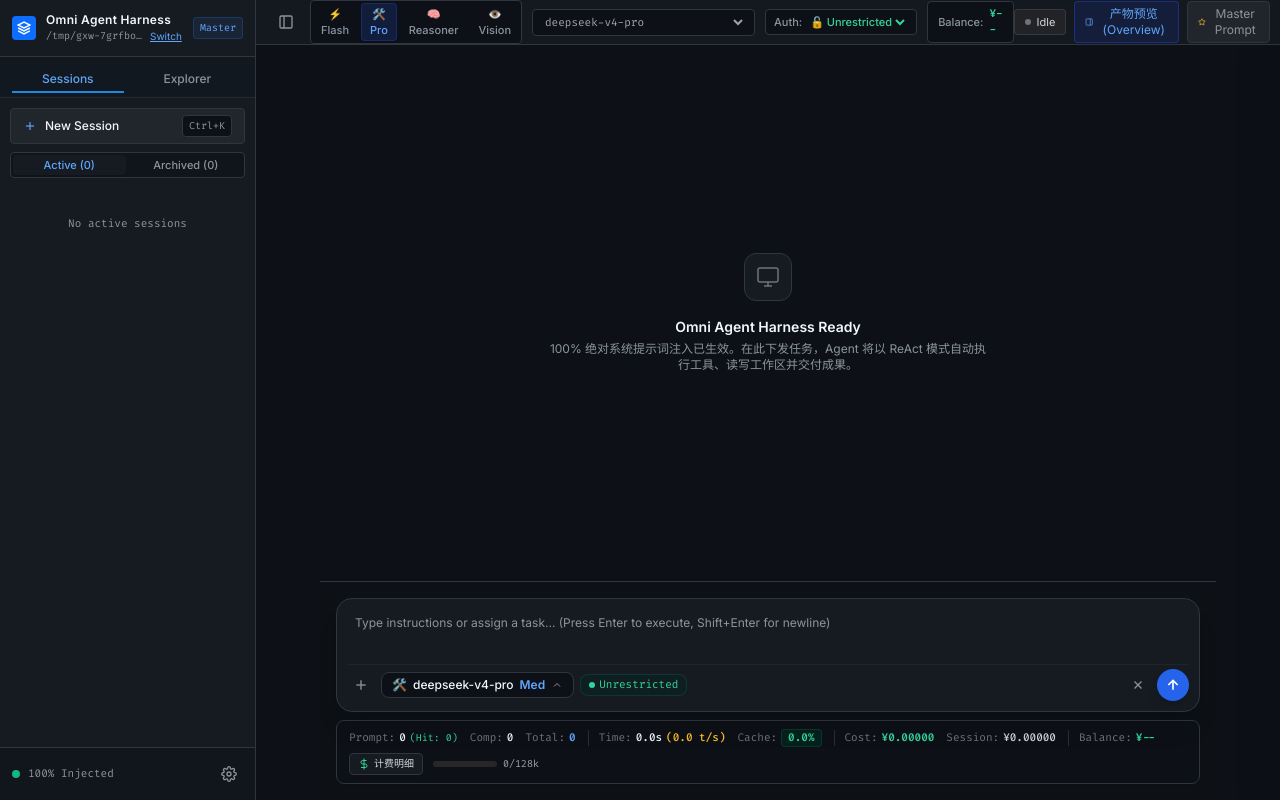
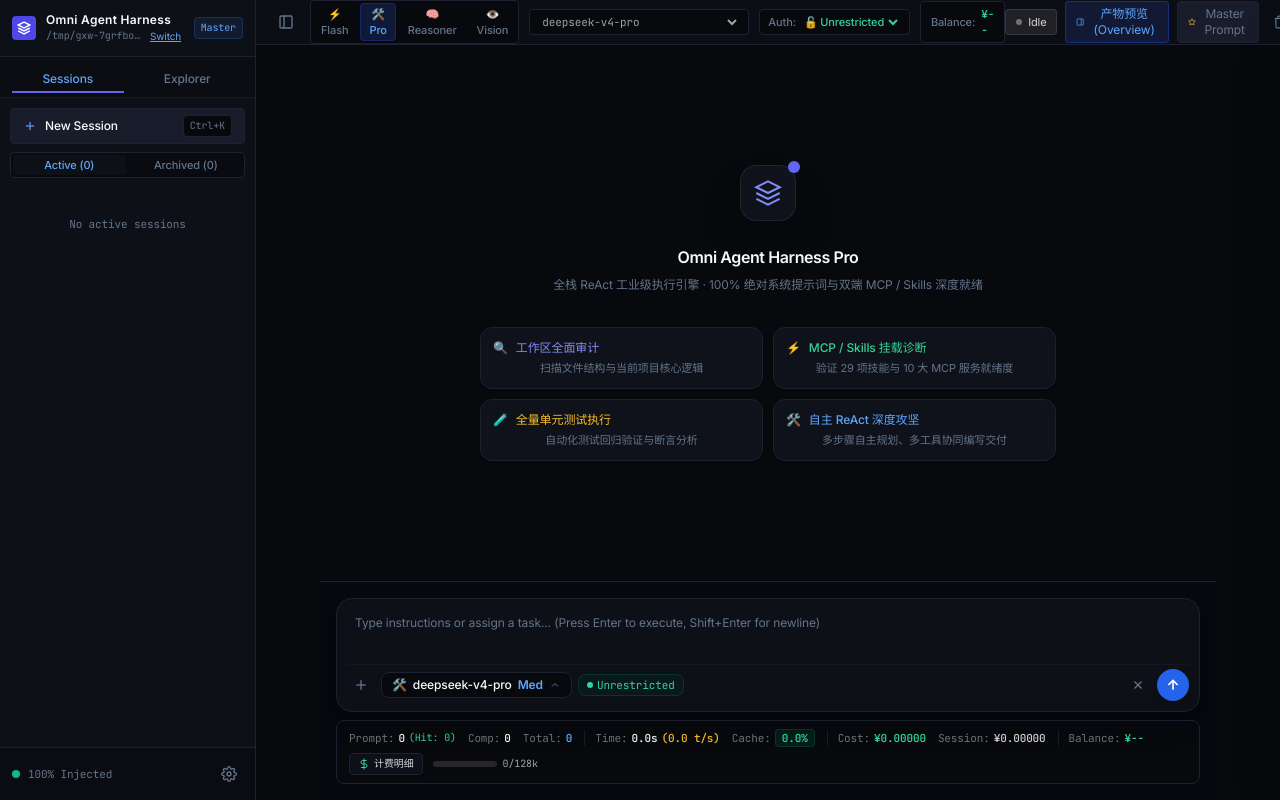
Before and after one commit to xiilxj/omni_agent_harness, a FastAPI app: page / in a window 1280 px wide. Run offline with FastAPI, Linux system fonts and the light colour scheme; data that the repository does not hold is empty; parts of the project's set-up code (start-up, migrations or seed data) failed here and were passed over; some libraries are stand-ins or nearby versions.

Commit message:
feat: upgrade UI to luxury obsidian developer dark aesthetic and implement prompt cache optimization

```diff
--- a/harness/ui/templates/index.html
+++ b/harness/ui/templates/index.html
@@ -13,24 +13,25 @@
                 extend: {
                     colors: {
                         brand: {
-                            50: '#eef6ff',
-                            500: '#1e88e5',
-                            600: '#0d6efd',
-                            700: '#0b5ed7',
-                            900: '#084298'
+                            50: '#f5f7ff',
+                            500: '#6366f1',
+                            600: '#4f46e5',
+                            700: '#4338ca',
+                            900: '#312e81'
                         },
                         dark: {
-                            bg: '#0d1117',
-                            surface: '#161b22',
-                            border: '#30363d',
-                            hover: '#21262d',
-                            muted: '#8b949e',
-                            text: '#c9d1d9',
-                            heading: '#f0f6fc'
+                            bg: '#08090d',
+                            surface: '#0e1017',
+                            card: '#131620',
+                            border: '#1e2230',
+                            hover: '#181c2b',
+                            muted: '#64748b',
+                            text: '#cbd5e1',
+                            heading: '#f8fafc'
                         }
                     },
                     fontFamily: {
-                        mono: ['"Fira Code"', 'Consolas', 'Monaco', 'monospace'],
+                        mono: ['"JetBrains Mono"', '"Fira Code"', 'Consolas', 'monospace'],
                         sans: ['Inter', '-apple-system', 'BlinkMacSystemFont', 'Segoe UI', 'Roboto', 'sans-serif']
                     }
                 }
@@ -38,25 +39,36 @@
         }
     </script>
     <style>
-        @import url('https://fonts.googleapis.com/css2?family=Fira+Code:wght@400;500;600&family=Inter:wght@400;500;600;700&display=swap');
-        body { background-color: #0d1117; color: #c9d1d9; font-family: 'Inter', sans-serif; }
-        .font-mono { font-family: 'Fira Code', monospace; }
-        .custom-scroll::-webkit-scrollbar { width: 5px; height: 5px; }
-        .custom-scroll::-webkit-scrollbar-track { background: #0d1117; }
-        .custom-scroll::-webkit-scrollbar-thumb { background: #30363d; border-radius: 2.5px; }
-        .custom-scroll::-webkit-scrollbar-thumb:hover { background: #58a6ff; }
+        @import url('https://fonts.googleapis.com/css2?family=Fira+Code:wght@400;500;600&family=Inter:wght@400;500;600;700&family=JetBrains+Mono:wght@400;500;600&display=swap');
+        body {
+            background-color: #08090d;
+            background-image: radial-gradient(circle at 50% 0%, rgba(99, 102, 241, 0.05) 0%, transparent 50%),
+                              radial-gradient(circle at 100% 100%, rgba(16, 185, 129, 0.03) 0%, transparent 40%);
+            color: #cbd5e1;
+            font-family: 'Inter', sans-serif;
+            letter-spacing: -0.01em;
+        }
+        .font-mono { font-family: 'JetBrains Mono', 'Fira Code', monospace; }
+        .custom-scroll::-webkit-scrollbar { width: 4px; height: 4px; }
+        .custom-scroll::-webkit-scrollbar-track { background: transparent; }
+        .custom-scroll::-webkit-scrollbar-thumb { background: #232738; border-radius: 4px; }
+        .custom-scroll::-webkit-scrollbar-thumb:hover { background: #6366f1; }
+        .glass-panel { background: rgba(14, 16, 23, 0.88); backdrop-filter: blur(16px); border: 1px solid rgba(255, 255, 255, 0.07); }
+        .glass-card { background: rgba(19, 22, 32, 0.75); backdrop-filter: blur(12px); border: 1px solid rgba(255, 255, 255, 0.08); }
         .drawer-slide { transition: transform 0.25s cubic-bezier(0.16, 1, 0.3, 1); }
-        .markdown-body pre { background-color: #161b22 !important; border: 1px solid #30363d; border-radius: 6px; padding: 12px; margin: 8px 0; overflow-x: auto; }
-        .markdown-body code { font-family: 'Fira Code', monospace; font-size: 12px; }
-        .markdown-body p { margin-bottom: 8px; line-height: 1.6; }
+        .markdown-body pre { background-color: #0c0e14 !important; border: 1px solid rgba(255, 255, 255, 0.08); border-radius: 8px; padding: 14px; margin: 10px 0; overflow-x: auto; box-shadow: inset 0 1px 3px rgba(0,0,0,0.5); }
+        .markdown-body code { font-family: 'JetBrains Mono', 'Fira Code', monospace; font-size: 12px; }
+        .markdown-body p { margin-bottom: 8px; line-height: 1.65; color: #cbd5e1; }
         .markdown-body ul, .markdown-body ol { margin-left: 20px; margin-bottom: 8px; }
-        .markdown-body li { list-style-type: disc; }
+        .markdown-body li { list-style-type: disc; margin-bottom: 4px; }
         .markdown-body table { width: 100%; border-collapse: collapse; margin: 12px 0; font-size: 12px; }
-        .markdown-body th, .markdown-body td { border: 1px solid #30363d; padding: 6px 10px; }
-        .markdown-body th { background: #161b22; }
+        .markdown-body th, .markdown-body td { border: 1px solid #1e2230; padding: 8px 12px; }
+        .markdown-body th { background: #131620; color: #f8fafc; font-weight: 600; }
+        .glow-indigo { box-shadow: 0 0 20px -3px rgba(99, 102, 241, 0.25); }
+        .glow-emerald { box-shadow: 0 0 20px -3px rgba(16, 185, 129, 0.25); }
     </style>
 </head>
-<body class="h-screen flex overflow-hidden text-xs select-none">
+<body class="h-screen flex overflow-hidden text-xs select-none bg-dark-bg text-dark-text">
 
     <!-- Left Sidebar (Sessions & Workspace Explorer) -->
     <aside id="app-sidebar" class="w-64 bg-dark-surface border-r border-dark-border flex flex-col flex-shrink-0 z-10 transition-all duration-200">
@@ -247,17 +259,57 @@
 
         <!-- Central Execution Stream (Timeline) -->
         <main id="chat-timeline" class="flex-1 overflow-y-auto p-6 space-y-4 custom-scroll max-w-4xl w-full mx-auto select-text">
-            <!-- Empty State -->
-            <div id="empty-state" class="h-full flex flex-col items-center justify-center text-center text-dark-muted py-20 select-none">
-                <div class="w-12 h-12 rounded-xl bg-dark-surface border border-dark-border flex items-center justify-center text-dark-muted mb-4">
-                    <svg class="w-6 h-6 text-zinc-500" viewBox="0 0 24 24" fill="none" stroke="currentColor" stroke-width="1.5">
-                        <rect x="2" y="3" width="20" height="14" rx="2" ry="2"></rect>
-                        <line x1="8" y1="21" x2="16" y2="21"></line>
-                        <line x1="12" y1="17" x2="12" y2="21"></line>
-                    </svg>
-                </div>
-                <h3 class="text-sm font-semibold text-dark-heading mb-1">Omni Agent Harness Ready</h3>
-                <p class="text-xs text-dark-muted max-w-md">100% 绝对系统提示词注入已生效。在此下发任务，Agent 将以 ReAct 模式自动执行工具、读写工作区并交付成果。</p>
+            <!-- Empty State (Luxury Obsidian Aesthetic) -->
+            <div id="empty-state" class="h-full flex flex-col items-center justify-center text-center text-dark-muted py-16 select-none max-w-xl mx-auto space-y-6">
+                <div class="relative">
+                    <div class="w-14 h-14 rounded-2xl glass-card border border-white/[0.08] flex items-center justify-center text-indigo-400 shadow-2xl glow-indigo">
+                        <svg class="w-7 h-7" viewBox="0 0 24 24" fill="none" stroke="currentColor" stroke-width="1.8">
+                            <polygon points="12 2 2 7 12 12 22 7 12 2"></polygon>
+                            <polyline points="2 17 12 22 22 17"></polyline>
+                            <polyline points="2 12 12 17 22 12"></polyline>
+                        </svg>
+                    </div>
+                    <span class="absolute -top-1 -right-1 flex h-3 w-3">
+                        <span class="animate-ping absolute inline-flex h-full w-full rounded-full bg-indigo-400 opacity-75"></span>
+                        <span class="relative inline-flex rounded-full h-3 w-3 bg-indigo-500"></span>
+                    </span>
+                </div>
+                <div class="space-y-1.5">
+                    <h3 class="text-base font-semibold text-dark-heading tracking-tight">Omni Agent Harness Pro</h3>
+                    <p class="text-xs text-dark-muted leading-relaxed">全栈 ReAct 工业级执行引擎 · 100% 绝对系统提示词与双端 MCP / Skills 深度就绪</p>
+                </div>
+
+                <!-- Quick Action Chips (点击直接填入并执行) -->
+                <div class="grid grid-cols-2 gap-2.5 w-full text-left pt-2">
+                    <button class="quick-chip-btn p-3 rounded-xl glass-card hover:bg-dark-hover border border-dark-border hover:border-indigo-500/40 text-dark-heading transition group shadow-sm" data-prompt="检查当前工作区结构，列出所有核心模块与文件清单并简要汇报">
+                        <div class="flex items-center space-x-2 text-indigo-400 font-medium text-xs mb-1">
+                            <span>🔍</span>
+                            <span>工作区全面审计</span>
+                        </div>
+                        <div class="text-[11px] text-dark-muted truncate">扫描文件结构与当前项目核心逻辑</div>
+                    </button>
+                    <button class="quick-chip-btn p-3 rounded-xl glass-card hover:bg-dark-hover border border-dark-border hover:border-emerald-500/40 text-dark-heading transition group shadow-sm" data-prompt="查看当前连接的 MCP 服务与 Skills 技能，执行连通性自检">
+                        <div class="flex items-center space-x-2 text-emerald-400 font-medium text-xs mb-1">
+                            <span>⚡</span>
+                            <span>MCP / Skills 挂载诊断</span>
+                        </div>
+                        <div class="text-[11px] text-dark-muted truncate">验证 29 项技能与 10 大 MCP 服务就绪度</div>
+                    </button>
+                    <button class="quick-chip-btn p-3 rounded-xl glass-card hover:bg-dark-hover border border-dark-border hover:border-amber-500/40 text-dark-heading transition group shadow-sm" data-prompt="运行 pytest 测试套件并输出测试覆盖率与结果">
+                        <div class="flex items-center space-x-2 text-amber-400 font-medium text-xs mb-1">
+                            <span>🧪</span>
+                            <span>全量单元测试执行</span>
+                        </div>
+                        <div class="text-[11px] text-dark-muted truncate">自动化测试回归验证与断言分析</div>
+                    </button>
+                    <button class="quick-chip-btn p-3 rounded-xl glass-card hover:bg-dark-hover border border-dark-border hover:border-blue-500/40 text-dark-heading transition group shadow-sm" data-prompt="请根据当前任务，自动规划并执行完整的代码重构与优化">
+                        <div class="flex items-center space-x-2 text-blue-400 font-medium text-xs mb-1">
+                            <span>🛠️</span>
+                            <span>自主 ReAct 深度攻坚</span>
+                        </div>
+                        <div class="text-[11px] text-dark-muted truncate">多步骤自主规划、多工具协同编写交付</div>
+                    </button>
+                </div>
             </div>
         </main>
 
@@ -2727,6 +2779,16 @@
         if (btnRefreshBalanceModal) btnRefreshBalanceModal.addEventListener('click', fetchUserBalance);
 
         // 7. Execution Engine (Streaming & Auto-Collapsing)
+        document.querySelectorAll('.quick-chip-btn').forEach(btn => {
+            btn.addEventListener('click', () => {
+                const promptText = btn.dataset.prompt;
+                if (promptText && !isRunning) {
+                    promptInput.value = promptText;
+                    executeTask();
+                }
+            });
+        });
+
         btnSubmit.addEventListener('click', executeTask);
         promptInput.addEventListener('keydown', (e) => {
             if (e.key === 'Enter' && !e.shiftKey) {
```
